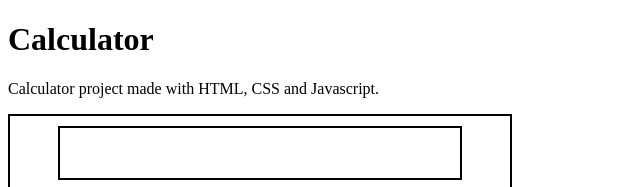
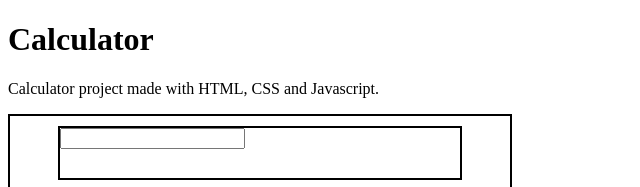
Before and after one commit to AdGiampic/calculator, a plain HTML site: page index.html in a window 1280 px wide. Shown: the top 187 px of the page, 0-640 px from the left. Drawn offline with Linux system fonts and the light colour scheme.

Commit message:
Added input number field in calculator's display

```diff
--- a/index.html
+++ b/index.html
@@ -12,7 +12,7 @@
     <p>Calculator project made with HTML, CSS and Javascript.</p>
     <div id = "main">
         <div id = "display">
-
+            <input type="number" id = "inputCalc">
         </div>
         <div id = "buttons">
             <button class = "btn">AC</button>
```
